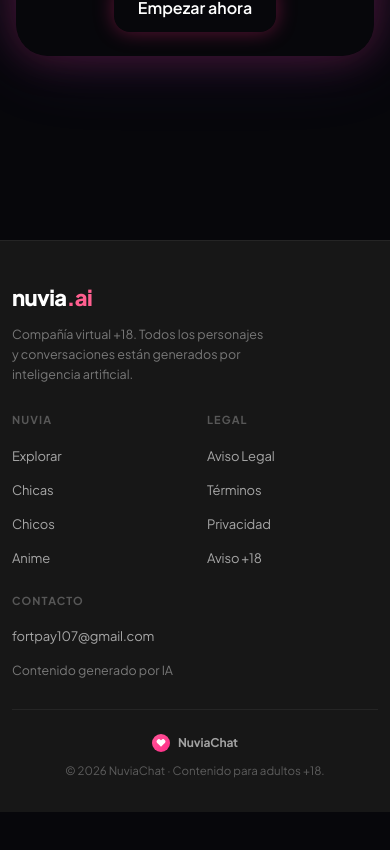
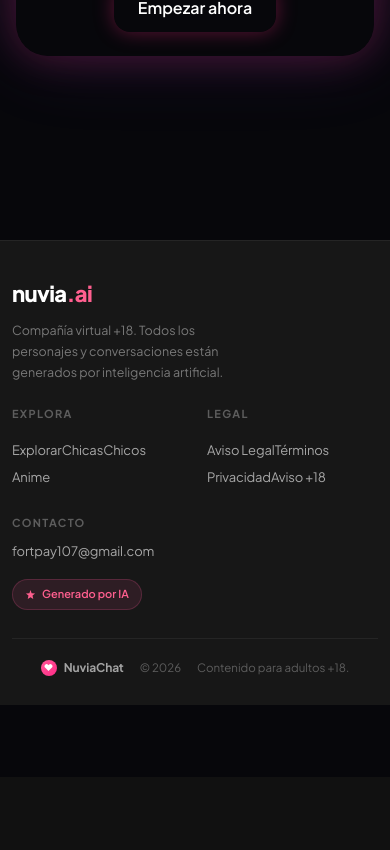
Before and after one commit to 3737631/luciaia, a Next.js app: page /luciaia/info in a window 390 px wide. Shown: the part 2523-3373 px from the top of the page. After the commit the page ends 3300 px from the top, so only its background shows below. Built offline with nearby package versions, Linux system fonts and the light colour scheme.

Commit message:
design: footer sin huecos - cuadricula 4 columnas que rellena el ancho, badge IA, responsive

```diff
--- a/src/app/globals.css
+++ b/src/app/globals.css
@@ -89,6 +89,14 @@ img { -webkit-touch-callout: none; -webkit-user-select: none; user-select: none;
   -webkit-background-clip: text;
   background-clip: text;
   color: transparent;
+}
+
+.footer-link { transition: color 200ms ease; }
+.footer-link:hover { color: #ff5f8f; }
+
+@media (max-width: 1023px) {
+  .footer-grid { grid-template-columns: 1fr 1fr !important; }
+  .footer-grid > div:first-child { grid-column: 1 / -1; }
 }
 
 .nuvia-modal-scroll {
--- a/src/components/Footer.tsx
+++ b/src/components/Footer.tsx
@@ -2,64 +2,129 @@
 
 import Link from "next/link";
 
+const links = [
+  { label: "Explorar", href: "/girls" },
+  { label: "Chicas", href: "/girls" },
+  { label: "Chicos", href: "/chicos" },
+  { label: "Anime", href: "/anime" },
+];
+
+const legal = [
+  { label: "Aviso Legal", href: "/legal" },
+  { label: "Términos", href: "/terms" },
+  { label: "Privacidad", href: "/privacy" },
+  { label: "Aviso +18", href: "/age-notice" },
+];
+
 export default function Footer() {
-  const colTitle = { fontSize: 11, fontWeight: 700, letterSpacing: "0.1em", margin: "0 0 14px", color: "rgba(255,255,255,0.28)" };
-  const linkStyle = { color: "rgba(255,255,255,0.62)", fontSize: 13, letterSpacing: "-0.01em", textDecoration: "none", transition: "color 200ms ease" };
+  const colTitle = {
+    fontSize: 11,
+    fontWeight: 700,
+    letterSpacing: "0.12em",
+    margin: "0 0 14px",
+    color: "rgba(255,255,255,0.30)",
+    textTransform: "uppercase" as const,
+  };
+  const linkStyle: React.CSSProperties = {
+    color: "rgba(255,255,255,0.62)",
+    fontSize: 13,
+    letterSpacing: "-0.01em",
+    textDecoration: "none",
+    lineHeight: 1,
+    margin: "7px 0",
+    display: "inline-block",
+  };
+
+  const Col = ({ title, items }: { title: string; items: { label: string; href: string }[] }) => (
+    <div>
+      <h4 style={colTitle}>{title}</h4>
+      {items.map((l) => (
+        <Link
+          key={l.href}
+          href={l.href}
+          className="footer-link"
+          style={linkStyle}
+        >
+          {l.label}
+        </Link>
+      ))}
+    </div>
+  );
 
   return (
     <footer style={{ borderTop: "1px solid rgba(255,255,255,0.06)", background: "#171717", marginTop: 24 }}>
-      <div className="container-nuvia" style={{ paddingTop: 40, paddingBottom: 32 }}>
-        <div style={{ display: "grid", gridTemplateColumns: "1fr", gap: 28, marginBottom: 28 }}>
+      <div className="container-nuvia" style={{ paddingTop: 36, paddingBottom: 28 }}>
+        {/* Cuadrícula que rellena todo el ancho */}
+        <div
+          style={{
+            display: "grid",
+            gridTemplateColumns: "1.3fr 1fr 1fr 1fr",
+            gap: 24,
+          }}
+          className="footer-grid"
+        >
           {/* Marca */}
-          <div style={{ maxWidth: 260 }}>
+          <div style={{ paddingRight: 12 }}>
             <Link href="/" style={{ textDecoration: "none", fontSize: 22, fontWeight: 800, letterSpacing: "-0.03em", color: "#fff" }}>
               nuvia<span style={{ color: "#ff5f8f" }}>.ai</span>
             </Link>
-            <p style={{ fontSize: 12.5, lineHeight: 1.6, color: "rgba(255,255,255,0.42)", margin: "10px 0 0" }}>
+            <p style={{ fontSize: 12.5, lineHeight: 1.65, color: "rgba(255,255,255,0.42)", margin: "10px 0 0", maxWidth: 220 }}>
               Compañía virtual +18. Todos los personajes y conversaciones están generados por inteligencia artificial.
             </p>
           </div>
-        </div>
 
-        <div style={{ display: "grid", gridTemplateColumns: "repeat(2, 1fr)", gap: 24, paddingBottom: 28, borderBottom: "1px solid rgba(255,255,255,0.06)" }}>
+          <Col title="Explora" items={links} />
+          <Col title="Legal" items={legal} />
+
+          {/* Contacto */}
           <div>
-            <h4 style={colTitle}>NUVIA</h4>
-            <ul style={{ listStyle: "none", padding: 0, margin: 0, display: "flex", flexDirection: "column", gap: 10 }}>
-              {[["Explorar", "/girls"], ["Chicas", "/girls"], ["Chicos", "/chicos"], ["Anime", "/anime"]].map(([t, href]) => (
-                <li key={t}><Link href={href} style={linkStyle} onMouseEnter={(e) => (e.currentTarget as HTMLElement).style.color = "#ff5f8f"} onMouseLeave={(e) => (e.currentTarget as HTMLElement).style.color = "rgba(255,255,255,0.62)"}>{t}</Link></li>
-              ))}
-            </ul>
-          </div>
-
-          <div>
-            <h4 style={colTitle}>LEGAL</h4>
-            <ul style={{ listStyle: "none", padding: 0, margin: 0, display: "flex", flexDirection: "column", gap: 10 }}>
-              <li><Link href="/legal" style={linkStyle} onMouseEnter={(e) => (e.currentTarget as HTMLElement).style.color = "#ff5f8f"} onMouseLeave={(e) => (e.currentTarget as HTMLElement).style.color = "rgba(255,255,255,0.62)"}>Aviso Legal</Link></li>
-              <li><Link href="/terms" style={linkStyle} onMouseEnter={(e) => (e.currentTarget as HTMLElement).style.color = "#ff5f8f"} onMouseLeave={(e) => (e.currentTarget as HTMLElement).style.color = "rgba(255,255,255,0.62)"}>Términos</Link></li>
-              <li><Link href="/privacy" style={linkStyle} onMouseEnter={(e) => (e.currentTarget as HTMLElement).style.color = "#ff5f8f"} onMouseLeave={(e) => (e.currentTarget as HTMLElement).style.color = "rgba(255,255,255,0.62)"}>Privacidad</Link></li>
-              <li><Link href="/age-notice" style={linkStyle} onMouseEnter={(e) => (e.currentTarget as HTMLElement).style.color = "#ff5f8f"} onMouseLeave={(e) => (e.currentTarget as HTMLElement).style.color = "rgba(255,255,255,0.62)"}>Aviso +18</Link></li>
-            </ul>
-          </div>
-
-          <div>
-            <h4 style={colTitle}>CONTACTO</h4>
-            <ul style={{ listStyle: "none", padding: 0, margin: 0, display: "flex", flexDirection: "column", gap: 10 }}>
-              <li><a href="mailto:fortpay107@gmail.com" style={linkStyle} onMouseEnter={(e) => (e.currentTarget as HTMLElement).style.color = "#ff5f8f"} onMouseLeave={(e) => (e.currentTarget as HTMLElement).style.color = "rgba(255,255,255,0.62)"}>fortpay107@gmail.com</a></li>
-              <li><span style={{ color: "rgba(255,255,255,0.42)", fontSize: 12.5 }}>Contenido generado por IA</span></li>
-            </ul>
+            <h4 style={colTitle}>Contacto</h4>
+            <a href="mailto:fortpay107@gmail.com" className="footer-link" style={{ ...linkStyle, display: "block" }}>
+              fortpay107@gmail.com
+            </a>
+            <div
+              style={{
+                marginTop: 14,
+                display: "inline-flex",
+                alignItems: "center",
+                gap: 6,
+                padding: "6px 12px",
+                borderRadius: 999,
+                background: "rgba(255,87,152,0.10)",
+                border: "1px solid rgba(255,87,152,0.20)",
+                fontSize: 11,
+                fontWeight: 600,
+                color: "#ff5f8f",
+                whiteSpace: "nowrap",
+              }}
+            >
+              <svg viewBox="0 0 24 24" style={{ width: 11, height: 11, fill: "currentColor" }}><path d="M12 2l2.4 7.2L22 9.6l-5.6 4.8 1.6 7.6L12 18l-6 4 1.6-7.6L2 9.6l7.6-.4z" /></svg>
+              Generado por IA
+            </div>
           </div>
         </div>
 
-        <div style={{ paddingTop: 24, display: "flex", flexDirection: "column", alignItems: "center", gap: 10 }}>
-          <div style={{ display: "flex", alignItems: "center", gap: 8 }}>
-            <div style={{ width: 18, height: 18, borderRadius: "50%", display: "flex", alignItems: "center", justifyContent: "center", background: "linear-gradient(135deg, #FF5798, #ff2b86)" }}>
-              <svg viewBox="0 0 24 24" style={{ width: 10, height: 10, fill: "#fff" }}><path d="M20.84 4.61a5.5 5.5 0 0 0-7.78 0L12 5.67l-1.06-1.06a5.5 5.5 0 0 0-7.78 7.78l1.06 1.06L12 21.23l7.78-7.78 1.06-1.06a5.5 5.5 0 0 0 0-7.78z" /></svg>
+        {/* Pie */}
+        <div
+          style={{
+            marginTop: 28,
+            paddingTop: 20,
+            borderTop: "1px solid rgba(255,255,255,0.06)",
+            display: "flex",
+            alignItems: "center",
+            justifyContent: "center",
+            flexWrap: "wrap",
+            gap: "8px 16px",
+          }}
+        >
+          <div style={{ display: "flex", alignItems: "center", gap: 7 }}>
+            <div style={{ width: 16, height: 16, borderRadius: "50%", display: "flex", alignItems: "center", justifyContent: "center", background: "linear-gradient(135deg, #FF5798, #ff2b86)" }}>
+              <svg viewBox="0 0 24 24" style={{ width: 9, height: 9, fill: "#fff" }}><path d="M20.84 4.61a5.5 5.5 0 0 0-7.78 0L12 5.67l-1.06-1.06a5.5 5.5 0 0 0-7.78 7.78l1.06 1.06L12 21.23l7.78-7.78 1.06-1.06a5.5 5.5 0 0 0 0-7.78z" /></svg>
             </div>
             <span style={{ fontSize: 12, fontWeight: 700, letterSpacing: "-0.01em", color: "rgba(255,255,255,0.6)" }}>NuviaChat</span>
           </div>
-          <p style={{ fontSize: 11.5, color: "rgba(255,255,255,0.3)", textAlign: "center", margin: 0 }}>
-            © {new Date().getFullYear()} NuviaChat · Contenido para adultos +18.
-          </p>
+          <span style={{ fontSize: 11.5, color: "rgba(255,255,255,0.30)" }}>© {new Date().getFullYear()}</span>
+          <span style={{ fontSize: 11.5, color: "rgba(255,255,255,0.30)" }}>Contenido para adultos +18.</span>
         </div>
       </div>
     </footer>
```
